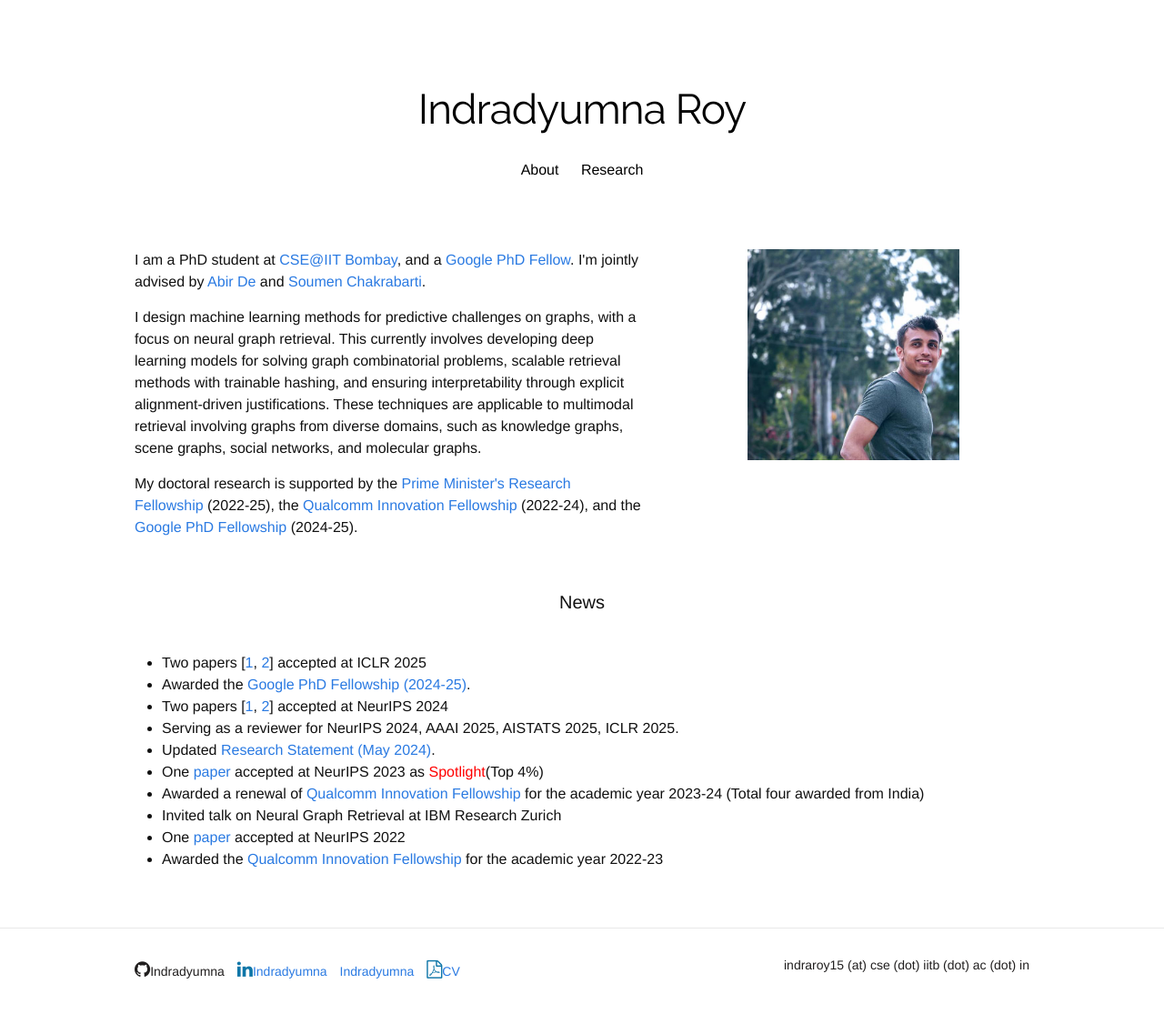
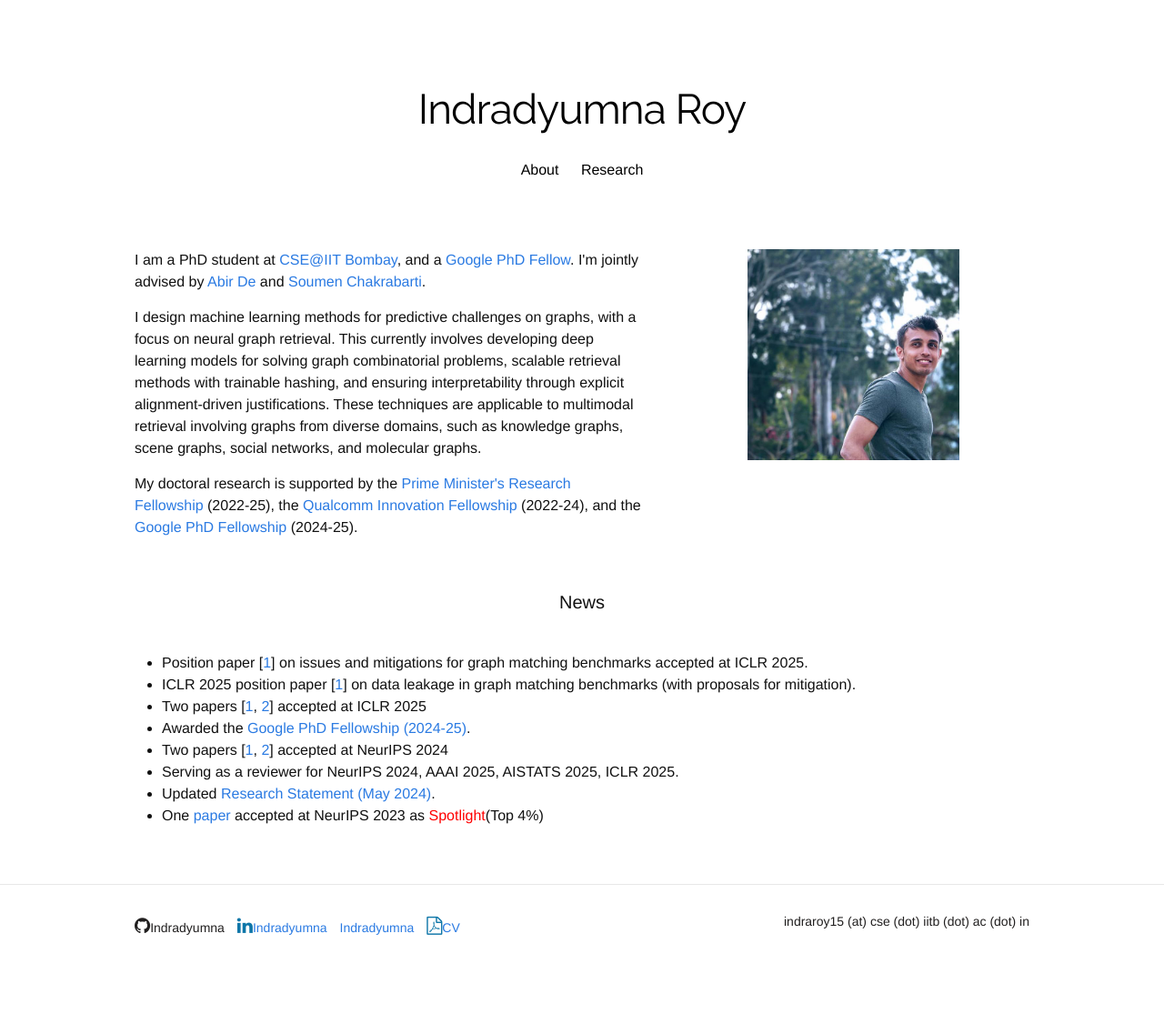
Before and after one commit to Indradyumna/indradyumna.github.io, a Jekyll site: the page built from index.html, in a window 1280 px wide. Shown: the whole page at 91% size. Built offline with Jekyll 4.4.1, drawn with Linux system fonts in a browser that asks for light colours; nearby versions of some CDN libraries; some web fonts are replaced; a style sheet for code colours, icons or effects is not loaded; after the commit the page ends 1078 px from its top, so only the background shows below that.

Commit message:
ICML 25  prelim update

```diff
--- a/index.html
+++ b/index.html
@@ -27,6 +27,8 @@ These techniques are applicable to multimodal retrieval involving graphs from di
 
 <h1 class="page-heading">News</h1>
 <ul>
+  <li> Position paper [<a href="/pdfs/ICML25_POSITIONS.pdf">1</a>] on issues and mitigations for graph matching benchmarks accepted at ICLR 2025.  </li>
+  <li> ICLR 2025 position paper [<a href="/pdfs/ICML25_POSITIONS.pdf">1</a>] on data leakage in graph matching benchmarks (with proposals for mitigation). </li>
   <li> Two papers [<a href="https://openreview.net/forum?id=DFSb67ksVr">1</a>, <a href="https://openreview.net/forum?id=5pd78GmXC6">2</a>] accepted at ICLR 2025 </li>
   <li> Awarded the <a href=https://research.google/programs-and-events/phd-fellowship/>Google PhD Fellowship (2024-25)</a>. </li>
   <li> Two papers [<a href="/pdfs/EinsMatch.pdf">1</a>, <a href="/pdfs/GraphEDX.pdf">2</a>] accepted at NeurIPS 2024 </li>
@@ -34,11 +36,11 @@ These techniques are applicable to multimodal retrieval involving graphs from di
   <li> Updated <a href="/pdfs/IR_RS.pdf">Research Statement (May 2024)</a>. </li>
   <li> One <a href="/pdfs/2023_FourierHashNet.pdf">paper</a> accepted at NeurIPS 2023 as <span style='color:red'>Spotlight</span>(Top 4%) </li>
   <!-- <li> Serving as a reviewer for AAAI 2024 </li> -->
-  <li> Awarded a renewal of <a href="https://www.qualcomm.com/research/university-relations/innovation-fellowship/"> Qualcomm Innovation Fellowship </a> for the academic year 2023-24 (Total four awarded from India) </li>
-  <li> Invited talk on Neural Graph Retrieval at IBM Research Zurich </li>
-  <li> One <a href="/pdfs/2022_NeuralMcs.pdf">paper</a> accepted at NeurIPS 2022 </li>
+  <!-- <li> Awarded a renewal of <a href="https://www.qualcomm.com/research/university-relations/innovation-fellowship/"> Qualcomm Innovation Fellowship </a> for the academic year 2023-24 (Total four awarded from India) </li> -->
+  <!-- <li> Invited talk on Neural Graph Retrieval at IBM Research Zurich </li> -->
+  <!-- <li> One <a href="/pdfs/2022_NeuralMcs.pdf">paper</a> accepted at NeurIPS 2022 </li> -->
   <!-- <li> Serving as a reviewer for AAAI 2023 </li> -->
-  <li> Awarded the  <a href="https://www.qualcomm.com/research/university-relations/innovation-fellowship/"> Qualcomm Innovation Fellowship </a> for the academic year 2022-23</li>
+  <!-- <li> Awarded the  <a href="https://www.qualcomm.com/research/university-relations/innovation-fellowship/"> Qualcomm Innovation Fellowship </a> for the academic year 2022-23</li> -->
   <!-- <li> Selected for the <a href="https://www.pmrf.in/"> Prime Minister's Research Fellowship (PMRF)</a> (Dec'21 cycle)</li> -->
   <!-- <li> One <a href="/pdfs/IsoNet_main.pdf">paper</a> accepted at AAAI 2022 </li> -->
   <!-- <li> Served as a reviewer for AAAI 2022 </li> -->
```
Also changed, not shown: 1 other file.
